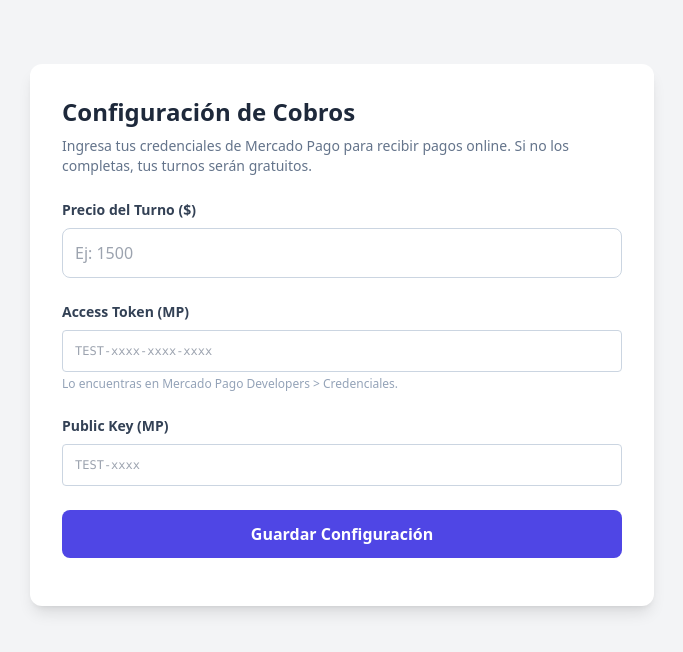
After one commit to guille001-star/AgendaPro, a Flask app: page /dashboard/settings in a window 1280 px wide. The commit adds this page. Shown: the top 652 px of the page, without its empty margins (298-981 px from the left). Run offline with Flask 3, Linux system fonts and the light colour scheme; the visitor is signed in with stand-in values (Sample User, id 1); some libraries are stand-ins or nearby versions.

Commit message:
Feature: Add Mercado Pago settings page

```diff
--- a/app/routes/dashboard.py
+++ b/app/routes/dashboard.py
@@ -119,3 +119,23 @@ def export_csv():
         writer.writerow([apt.date.strftime('%d/%m/%Y'), apt.time.strftime('%H:%M'), apt.client_name, apt.client_phone, apt.client_email or '', apt.status])
     output.seek(0)
     return Response(output, mimetype='text/csv', headers={'Content-Disposition': 'attachment;filename=agenda.csv'})
+
+# --- CONFIGURACIÓN DE PAGOS ---
+@dashboard.route('/settings', methods=['GET', 'POST'])
+@login_required
+def settings():
+    if request.method == 'POST':
+        # Guardar datos
+        current_user.mp_access_token = request.form.get('mp_access_token')
+        current_user.mp_public_key = request.form.get('mp_public_key')
+        price_str = request.form.get('appointment_price', '0').replace(',', '.')
+        try:
+            current_user.appointment_price = float(price_str)
+        except:
+            current_user.appointment_price = 0.0
+
+        db.session.commit()
+        flash('Configuración guardada.', 'success')
+        return redirect(url_for('dashboard.settings'))
+
+    return render_template('dashboard/settings.html')
--- a/app/templates/dashboard/index.html
+++ b/app/templates/dashboard/index.html
@@ -7,6 +7,7 @@
             <h1 class="text-xl font-bold">{{ current_user.name }}</h1>
         </div>
         <div class="flex items-center gap-2 flex-wrap justify-end">
+            <a href="{{ url_for('dashboard.settings') }}" class="text-xs bg-green-600 px-3 py-2 rounded hover:bg-green-700">Cobros</a>
             <a href="{{ url_for('auth.change_password') }}" class="text-xs bg-slate-700 px-3 py-2 rounded hover:bg-slate-600">Cambiar Clave</a>
             <a href="{{ url_for('dashboard.export_csv') }}" class="text-xs bg-slate-700 px-3 py-2 rounded hover:bg-slate-600">Exportar</a>
             <a href="{{ url_for('auth.logout') }}" class="text-xs bg-red-600 px-3 py-2 rounded hover:bg-red-700">Salir</a>
--- /dev/null
+++ b/app/templates/dashboard/settings.html
@@ -0,0 +1,31 @@
+{% extends "base.html" %}
+{% block content %}
+<div class="max-w-2xl mx-auto p-6">
+    <div class="bg-white rounded-xl shadow-lg p-8">
+        <h1 class="text-2xl font-bold text-slate-800 mb-2">Configuración de Cobros</h1>
+        <p class="text-slate-500 text-sm mb-6">Ingresa tus credenciales de Mercado Pago para recibir pagos online. Si no los completas, tus turnos serán gratuitos.</p>
+
+        <form method="POST" class="space-y-6">
+            <div>
+                <label class="block text-sm font-bold text-slate-700 mb-2">Precio del Turno ($)</label>
+                <input type="text" name="appointment_price" value="{{ current_user.appointment_price or '' }}" placeholder="Ej: 1500" class="w-full border border-slate-300 p-3 rounded-lg focus:ring-2 focus:ring-indigo-500">
+            </div>
+
+            <div>
+                <label class="block text-sm font-bold text-slate-700 mb-2">Access Token (MP)</label>
+                <input type="text" name="mp_access_token" value="{{ current_user.mp_access_token or '' }}" placeholder="TEST-xxxx-xxxx-xxxx" class="w-full border border-slate-300 p-3 rounded focus:ring-2 focus:ring-indigo-500 text-xs font-mono">
+                <p class="text-xs text-slate-400 mt-1">Lo encuentras en Mercado Pago Developers > Credenciales.</p>
+            </div>
+
+            <div>
+                <label class="block text-sm font-bold text-slate-700 mb-2">Public Key (MP)</label>
+                <input type="text" name="mp_public_key" value="{{ current_user.mp_public_key or '' }}" placeholder="TEST-xxxx" class="w-full border border-slate-300 p-3 rounded focus:ring-2 focus:ring-indigo-500 text-xs font-mono">
+            </div>
+
+            <button type="submit" class="w-full bg-indigo-600 hover:bg-indigo-700 text-white font-bold py-3 px-4 rounded-lg">
+                Guardar Configuración
+            </button>
+        </form>
+    </div>
+</div>
+{% endblock %}
```
